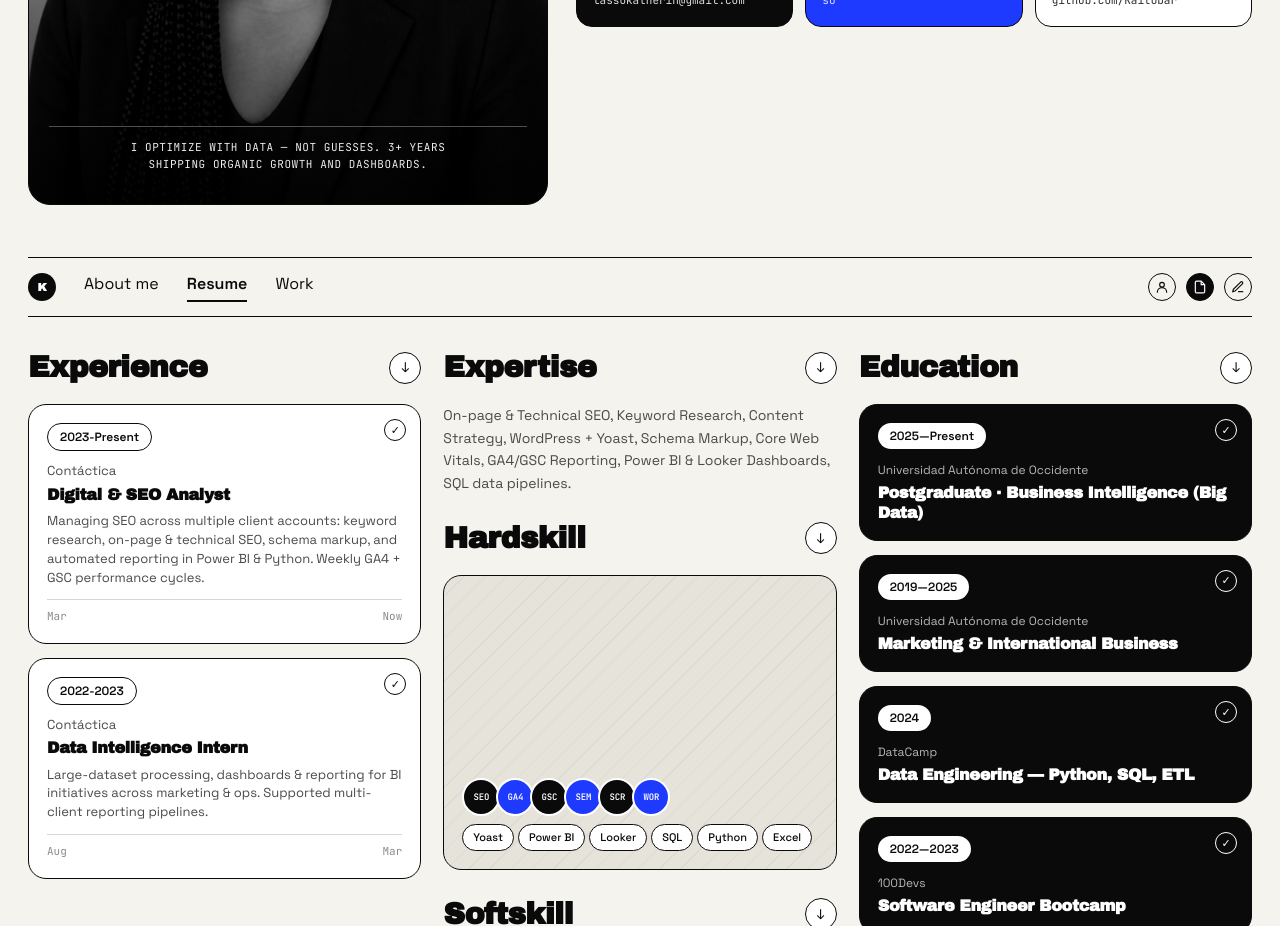
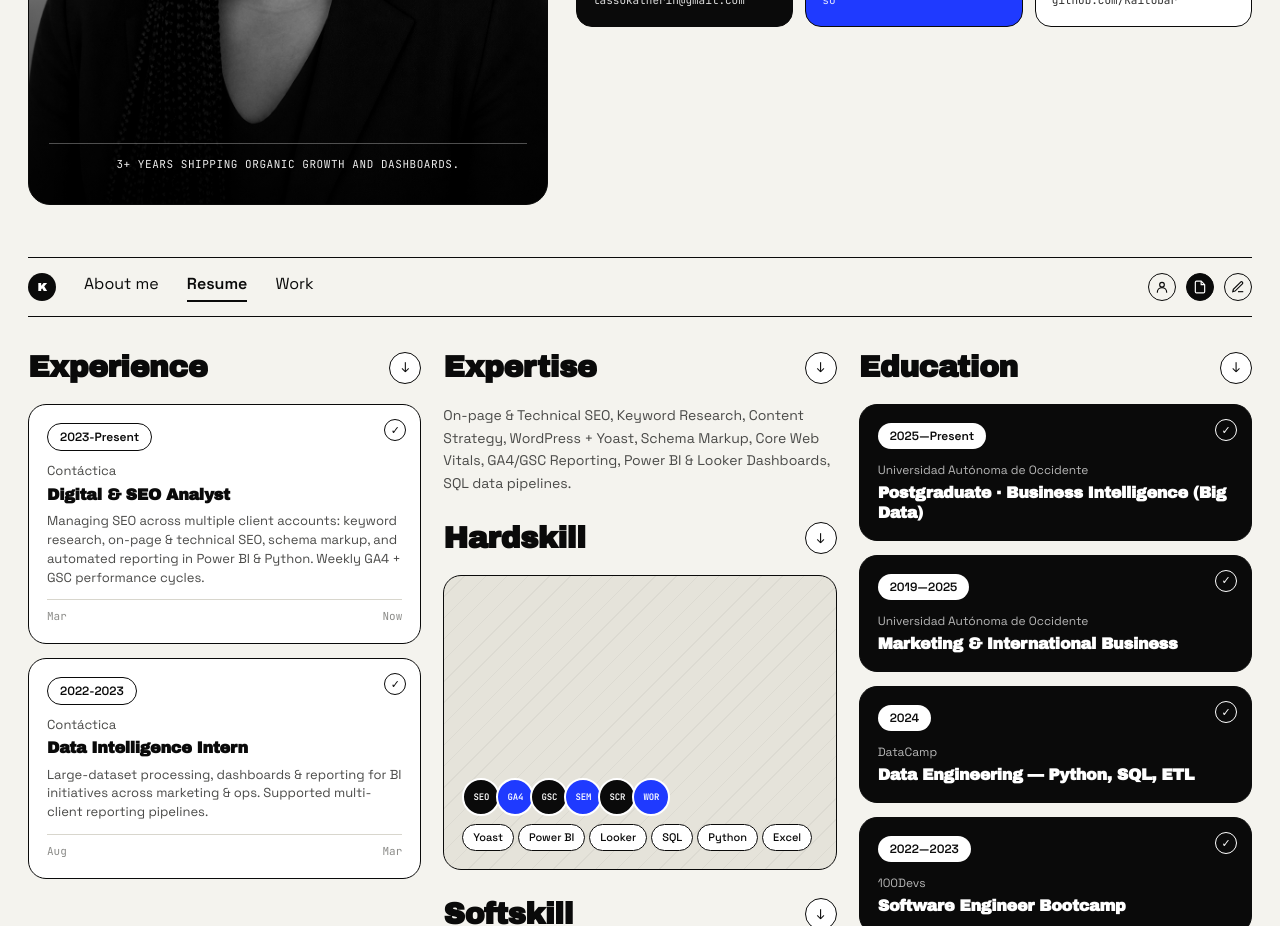
Before and after one commit to Kaitobar/portfolio, a React (Vite) app: page / in a window 1280 px wide. Shown: the part 1500-2426 px from the top of the page. Built offline with nearby package versions, Linux system fonts and the light colour scheme.

Commit message:
Update photo card tagline

```diff
--- a/src/components/About.jsx
+++ b/src/components/About.jsx
@@ -43,8 +43,7 @@ export const About = () => (
             fontFamily: 'JetBrains Mono, monospace',
             letterSpacing: '0.05em',
           }}>
-            I OPTIMIZE WITH DATA — NOT GUESSES. 3+ YEARS<br />
-            SHIPPING ORGANIC GROWTH AND DASHBOARDS.
+            3+ YEARS SHIPPING ORGANIC GROWTH AND DASHBOARDS.
           </div>
         </div>
 
```
